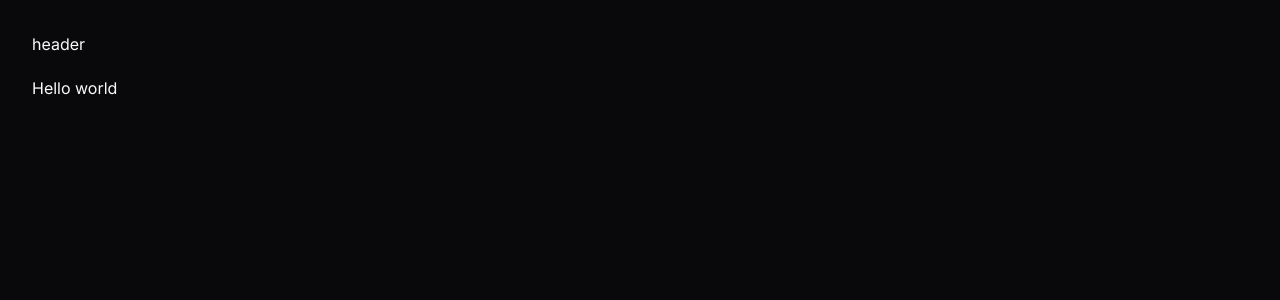
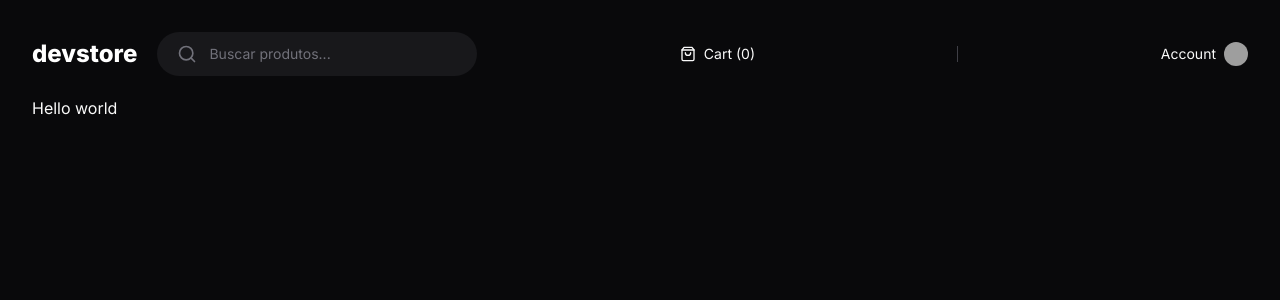
Before and after one commit to patsferreresx/next-devstore, a Next.js app: page / in a window 1280 px wide. Shown: the top 300 px of the page. Built offline with nearby package versions, Linux system fonts and the light colour scheme; grey boxes are pictures that could not be loaded.

Commit message:
component header

```diff
--- a/src/components/header.tsx
+++ b/src/components/header.tsx
@@ -1,3 +1,46 @@
+import { Search, ShoppingBag } from 'lucide-react'
+import Image from 'next/image'
+import Link from 'next/link'
+
 export default function Header() {
-  return <div>header</div>
+  return (
+    <div className="flex items-center justify-between">
+      <div className="flex items-center gap-5">
+        <Link href="/" className="text-2xl font-extrabold text-white">
+          devstore
+        </Link>
+
+        {/* formlario de busca */}
+        <form className="flex w-[320px] items-center gap-3 rounded-full bg-zinc-900 px-5 py-3 ring-zinc-700">
+          <Search className="w-5 h-5 text-zinc-500" />
+          <input
+            type="text"
+            placeholder="Buscar produtos..."
+            className="flex-1 bg-transparent text-sm outline-none placeholder:text-zinc-500"
+          />
+        </form>
+      </div>
+
+      <div className="flex items-center gap-4">
+        <div className="flex items-center gap-2">
+          <ShoppingBag className="h-4 w-4" />
+          <span className="text-sm">Cart (0)</span>
+        </div>
+      </div>
+
+      <div className="w-px h-4 bg-zinc-700" />
+
+      <Link href="/" className="flex items-center gap-2 hover:underline">
+        <span className="text-sm">Account</span>
+        {/* configure em next.config.mjs para utilizar a tag Image */}
+        <Image
+          src="https://github.com/patsferrer.png"
+          className="h-6 w-6 rounded-full"
+          width={24}
+          height={24}
+          alt=""
+        />
+      </Link>
+    </div>
+  )
 }
```
